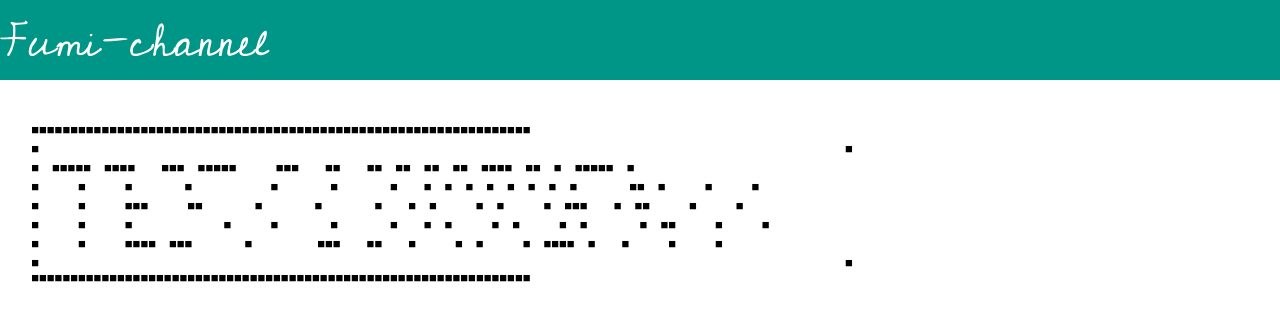
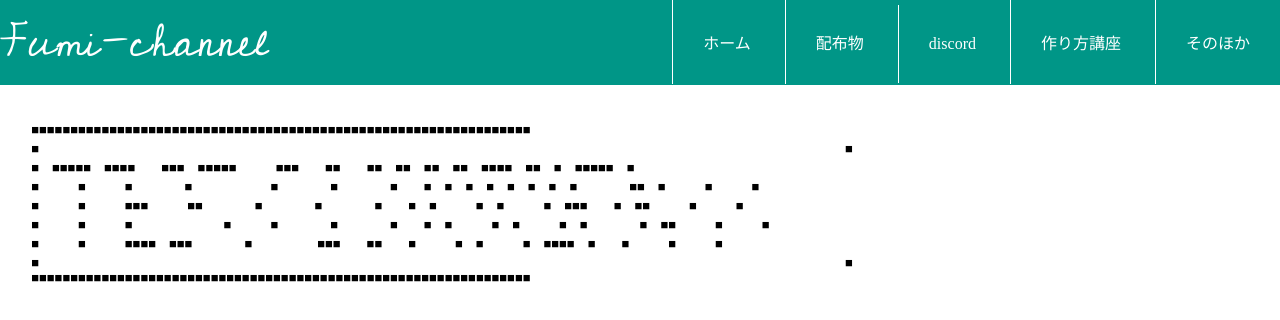
Before and after one commit to Fumichannels/Fumichannel.github.io, a plain HTML site: page index.html in a window 1280 px wide. Shown: the top 320 px of the page. Drawn offline with Linux system fonts and the light colour scheme.

Commit message:
Add files via upload

```diff
--- a/index.html
+++ b/index.html
@@ -2,16 +2,26 @@
     body{
         margin: 0;
     }
+
 </style>
 <link href="fonts/fonts.css" rel="stylesheet" type="text/css">
+<script src="sample.js"></script>
 
 
 
 
+<style>.menu div{display: inline-block; padding: 30px; border-left: solid 1px #fff;color: #fff;}</style>
+<div style="  width: 100%; position: fixed; display: flex; background-color: rgb(0, 150, 135);">
 
-<header style="  width: 100%;height: 80px;position: fixed; display: flex; background-color: rgb(0, 150, 135);font-family: 英語筆記体フォント; color: #fff; font-size: 45px;">
-    Fumi-channel
-</header>
+    <span  onclick="location.href = 'https://fumichannel.github.io/'" style=" width: 300px; top: 0; font-family: 英語筆記体フォント; color: #fff; font-size: 45px;">Fumi-channel</span>
+    <div class="menu" style=" position: absolute; height: 20px; display: inline-block; right: 0;">
+        <div onclick="location.href = 'https://fumichannel.github.io/'">ホーム</div>
+        <div>配布物</div>
+        <div onclick="opens('https://discord.gg/hx2Avaa4kH')">discord</div>
+        <div>作り方講座</div>
+        <div>そのほか</div>
+    </div>
+</div>
 
     <script>
         var aa =
@@ -40,7 +50,19 @@
     ■　　　　　　　　　　　　　　　　　　　　　　　　　　　　　　　　　　　　　　　　　　　　　　　　　　　　　　　　　　　　　　■
     ■■■■■■■■■■■■■■■■■■■■■■■■■■■■■■■■■■■■■■■■■■■■■■■■■■■■■■■■■■■■■■■■
 </pre>
-    </div>
+
+
+
+
+
+
+
+
+
+
+
+
+
 
 
 </body>
```
